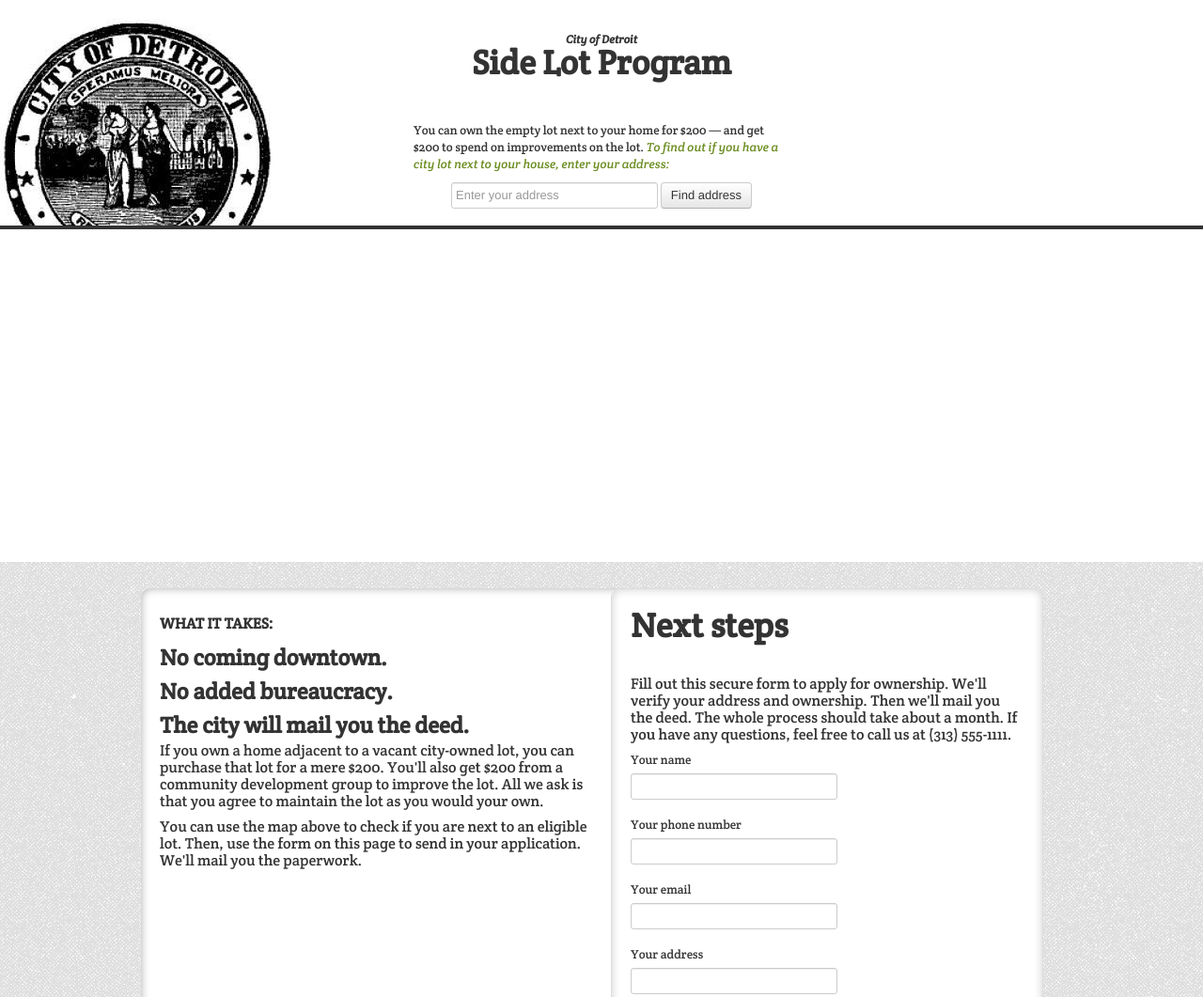
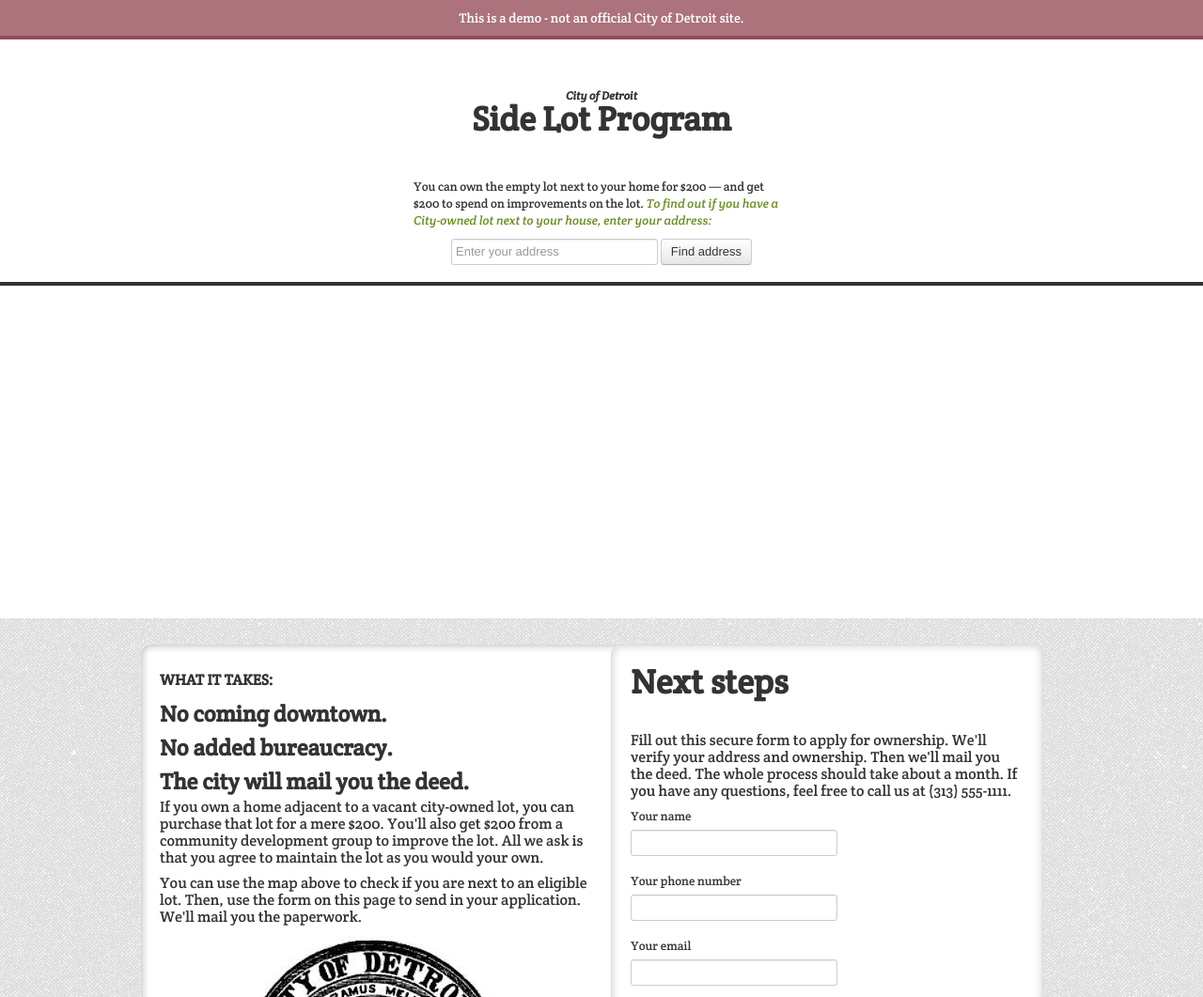
Before and after one commit to hampelm/sidelots, a plain HTML site: page index.html in a window 1280 px wide. Shown: the top 1061 px of the page at 94% size. Drawn offline with Linux system fonts and the light colour scheme; some packages are replaced by stand-ins of ours.

Commit message:
Adds disclaimer, minor style tweaks

```diff
--- a/css/styles.css
+++ b/css/styles.css
@@ -3,7 +3,7 @@
 }
 
 body {
-  background:#fff url('../img/seal.jpg') no-repeat left 20px;
+  background:#fff;
   font-size:100%;
 }
 
@@ -21,6 +21,15 @@
   line-height:1;
   font-style:italic;
   display:block;
+}
+
+#banner {
+  background:#ac737c;
+  color:#fff;
+  text-align:center;
+  padding:10px;
+  margin-bottom:18px;
+  border-bottom:4px solid #964d57;
 }
 
 #top h1 {
@@ -66,12 +75,14 @@
   border-radius:10px;
   box-shadow:inset 0 0 10px #aaa;
   -moz-box-shadow:inset 0 0 10px #aaa;
+  background:#fff url('../img/seal.jpg') no-repeat 100px 310px;
 
 }
 
 #main #text {
   border-radius:10px 0px 10px 0px;
   padding-top:20px;
+
 }
 
 #main h1 {
--- a/index.html
+++ b/index.html
@@ -2,7 +2,7 @@
 <html lang="en">
   <head>
     <meta charset="utf-8">
-    <title>Bootstrap, from Twitter</title>
+    <title>DEMO White Picket Fence Program</title>
     <meta name="viewport" content="width=device-width, initial-scale=1.0">
     <meta name="description" content="">
     <meta name="author" content="">
@@ -89,6 +89,9 @@
   </head>
 
   <body>
+    <div class="container-fluid" id="banner">
+      This is a demo - not an official City of Detroit site.
+    </div>
     <div class="container" id="top">
       <h1>
         <span>City of Detroit</span>
@@ -96,7 +99,7 @@
       </h1>
       <p>You can own the empty lot next to your home for $200 &mdash; and get
         $200 to spend on improvements on the lot. <span>To find out if you
-          have a city lot next to your house, enter your address:</span></p>
+          have a City-owned lot next to your house, enter your address:</span></p>
 
       <div style="text-align:center">
       <form class="form-inline" id="address_form">
```
